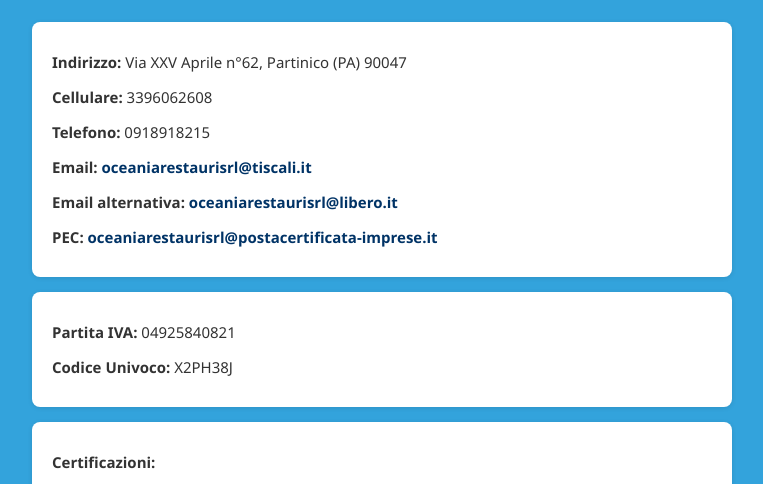
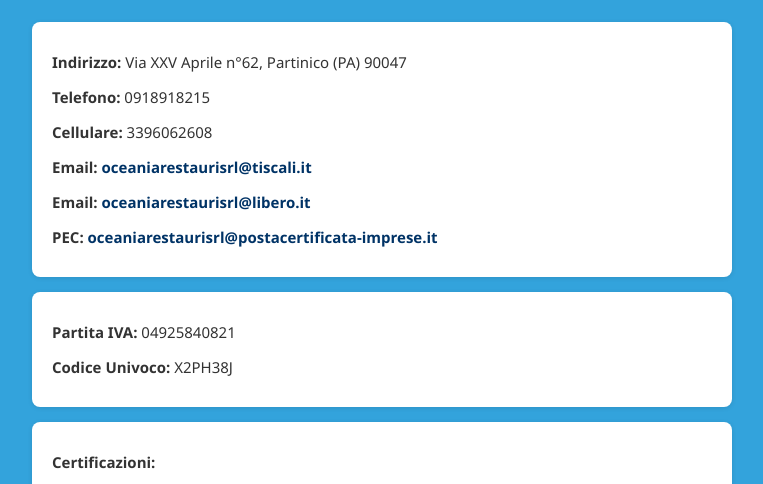
Before and after one commit to oceania-te/oceania-restauri, a plain HTML site: page index.html in a window 1280 px wide. Shown: the part 268-752 px from the top of the page, without its empty margins (258-1021 px from the left). Drawn offline with Linux system fonts and the light colour scheme.

Commit message:
Update index.html

```diff
--- a/index.html
+++ b/index.html
@@ -69,10 +69,10 @@
     <div class="container">
         <div class="section">
             <p><strong>Indirizzo:</strong> Via XXV Aprile n°62, Partinico (PA) 90047</p>
+            <p><strong>Telefono:</strong> 0918918215</p>
             <p><strong>Cellulare:</strong> 3396062608</p>
-            <p><strong>Telefono:</strong> 0918918215</p>
             <p><strong>Email:</strong> <a href="mailto:oceaniarestaurisrl@tiscali.it">oceaniarestaurisrl@tiscali.it</a></p>
-            <p><strong>Email alternativa:</strong> <a href="mailto:oceaniarestaurisrl@libero.it">oceaniarestaurisrl@libero.it</a></p>
+            <p><strong>Email:</strong> <a href="mailto:oceaniarestaurisrl@libero.it">oceaniarestaurisrl@libero.it</a></p>
             <p><strong>PEC:</strong> <a href="mailto:oceaniarestaurisrl@postacertificata-imprese.it">oceaniarestaurisrl@postacertificata-imprese.it</a></p>
         </div>
         <div class="section">
```
